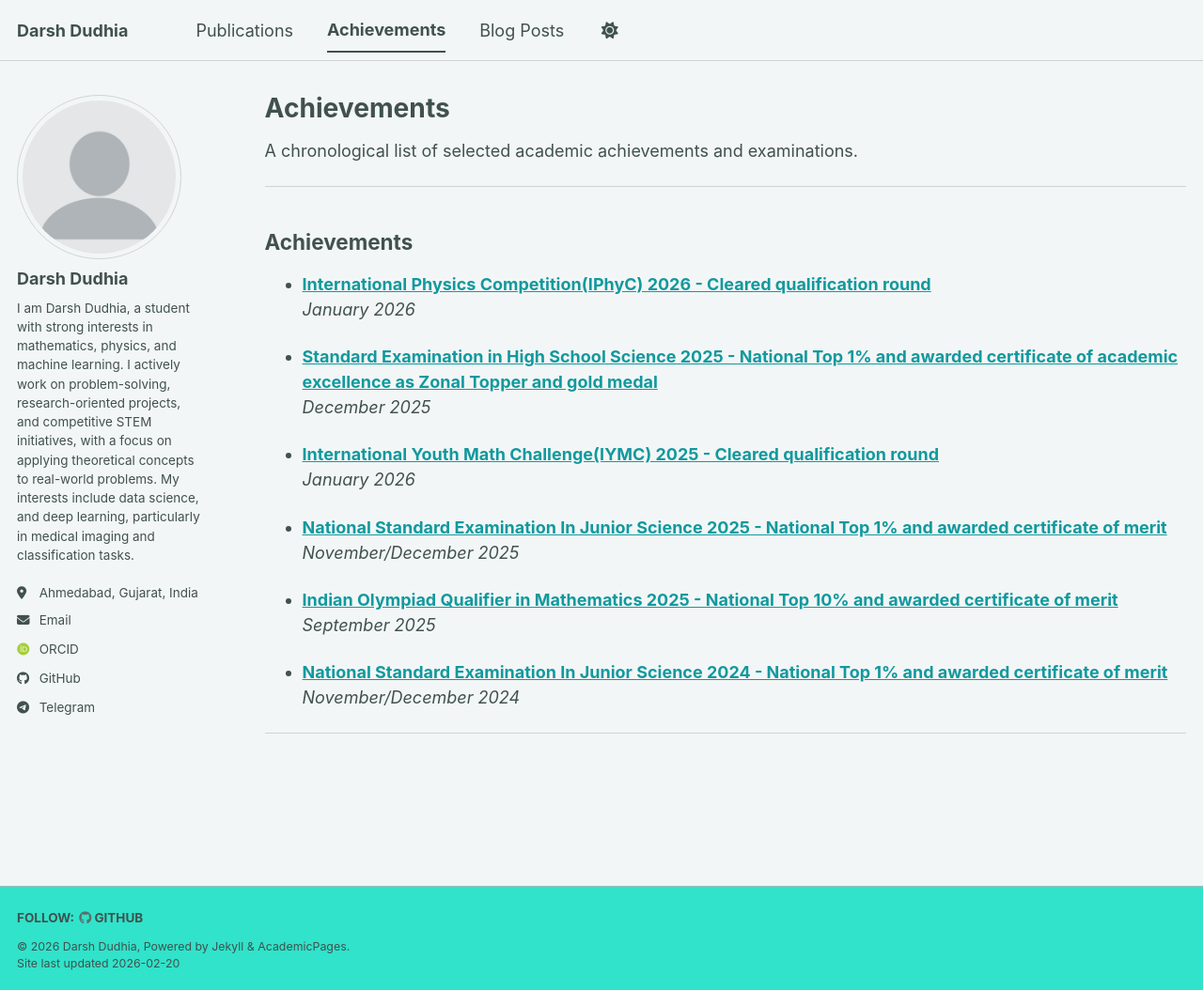
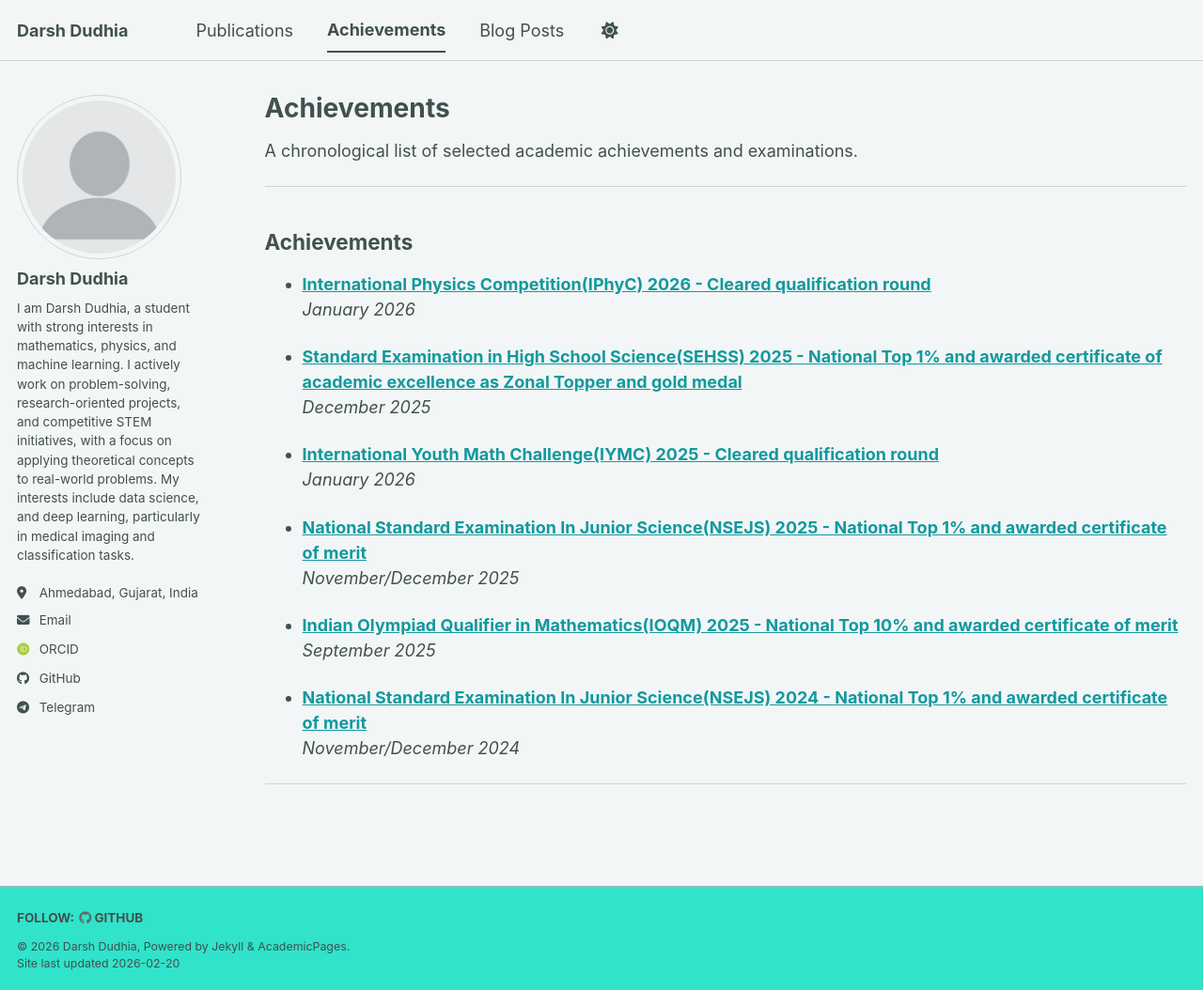
Before and after one commit to darshdudhia/darshdudhia.github.io, a Jekyll site: the page built from _pages/achievements.md, in a window 1280 px wide and 1054 px high. Shown: the whole window at 94% size. Built offline with Jekyll 4.4.1, drawn with Linux system fonts in a browser that asks for light colours; some web fonts are replaced; a script bundle is joined from its source files by our own code; library files that are not in the unit come from our copies.

Commit message:
Fix formatting and naming in achievements section

```diff
--- a/_pages/achievements.md
+++ b/_pages/achievements.md
@@ -16,19 +16,19 @@ A chronological list of selected academic achievements and examinations.
 - **[International Physics Competition(IPhyC) 2026 - Cleared qualification round](https://iphyc.org/en/)**
   *January 2026*
 
-- **[Standard Examination in High School Science 2025 - National Top 1% and awarded certificate of academic excellence as Zonal Topper and gold medal](https://iaptexam.examtime.co.in/SEHSS/)**
+- **[Standard Examination in High School Science(SEHSS) 2025 - National Top 1% and awarded certificate of academic excellence as Zonal Topper and gold medal](https://iaptexam.examtime.co.in/SEHSS/)**
   *December 2025*
 
 - **[International Youth Math Challenge(IYMC) 2025 - Cleared qualification round](https://iymc.info/en/)**
   *January 2026*
 
-- **[National Standard Examination In Junior Science 2025 - National Top 1% and awarded certificate of merit](https://www.iapt.org.in/)**
+- **[National Standard Examination In Junior Science(NSEJS) 2025 - National Top 1% and awarded certificate of merit](https://www.iapt.org.in/)**
   *November/December 2025*
 
-- **[Indian Olympiad Qualifier in Mathematics 2025 - National Top 10% and awarded certificate of merit](https://www.mtai.org.in/)**
+- **[Indian Olympiad Qualifier in Mathematics(IOQM) 2025 - National Top 10% and awarded certificate of merit](https://www.mtai.org.in/)**
   *September 2025*
 
-- **[National Standard Examination In Junior Science 2024 - National Top 1% and awarded certificate of merit](https://www.iapt.org.in/)**
+- **[National Standard Examination In Junior Science(NSEJS) 2024 - National Top 1% and awarded certificate of merit](https://www.iapt.org.in/)**
   *November/December 2024*
 
 ---
```
